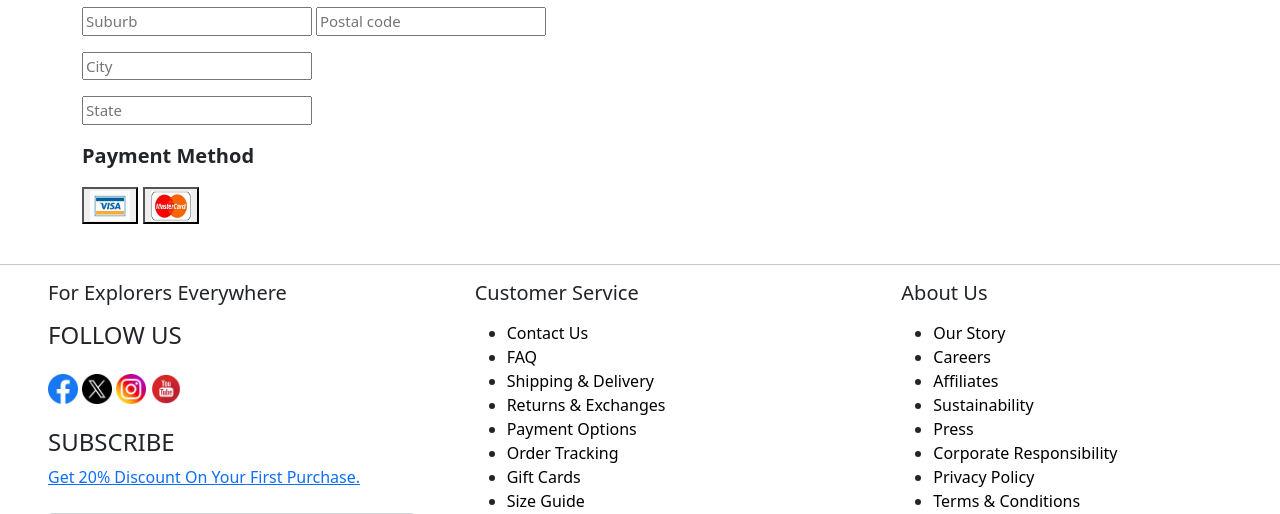
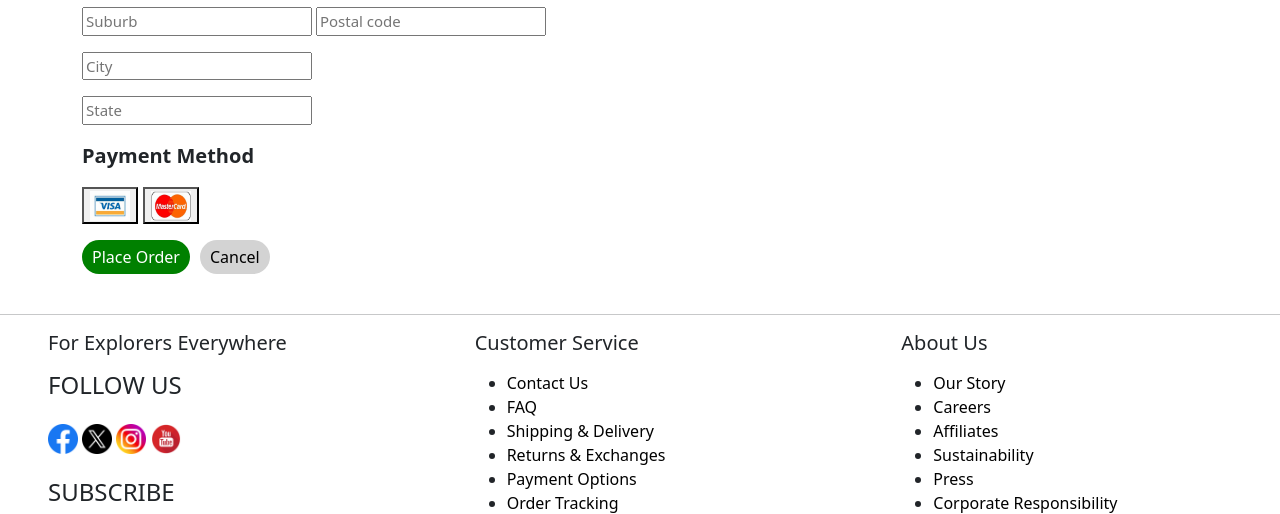
Before and after one commit to lobbzj/QUT-Capstone-Project-T239, a Flask app: page /checkout/ in a window 1280 px wide. Shown: the part 587-1101 px from the top of the page. Run offline with Flask 3, Linux system fonts and the light colour scheme.

Commit message:
need onlick button

```diff
--- a/app/templates/checkout.html
+++ b/app/templates/checkout.html
@@ -27,7 +27,7 @@
           <div class="col-10">
             <label for="shipping">Shipping Method</label> </p>
             <div style="font-size: 15px; font-weight: bold">
-            <select id="fruits" name="fruits">
+            <select id="ship" name="ship">
                 <option value="Standard">Standard: Arrives 14-21 days (12 Sep 2025 - 19 Sep 2025)</option>
                 <option value="Express">Express: Arrives 3-5 days (1 Sep 2025 - 3 Sep 2025) +$50</option>
             </select></p>
@@ -57,8 +57,25 @@
               <img src="../static/img/mastercard.jpeg" alt="mastercard" style="width: 40px; height: 30px;">
             </button>
             </div>
+            <p> </p>
           </div>
         </div>
+
+        <div class="buttons" >
+          <div style="position: float; bottom: 20px; right: 0px;  display: flex;gap: 10px;">
+
+          <!--need onclick button.....-->
+          <button type="button"
+
+
+          style="background-color: green; border-radius: 50px; color: white; border: none;
+          padding: 5px 10px; font-size: 16px;">Place Order</button>
+
+          <button type="button" style="background-color: lightgrey; border-radius: 50px; color: black;  border: none;
+          padding: 5px 10px; font-size: 16px;">Cancel</button>
+
+        </div>
+
       </div>
 
       <table style="position: fixed; top: 100px; right: 5px; border-collapse: collapse; margin: 0; background: none;">
```
